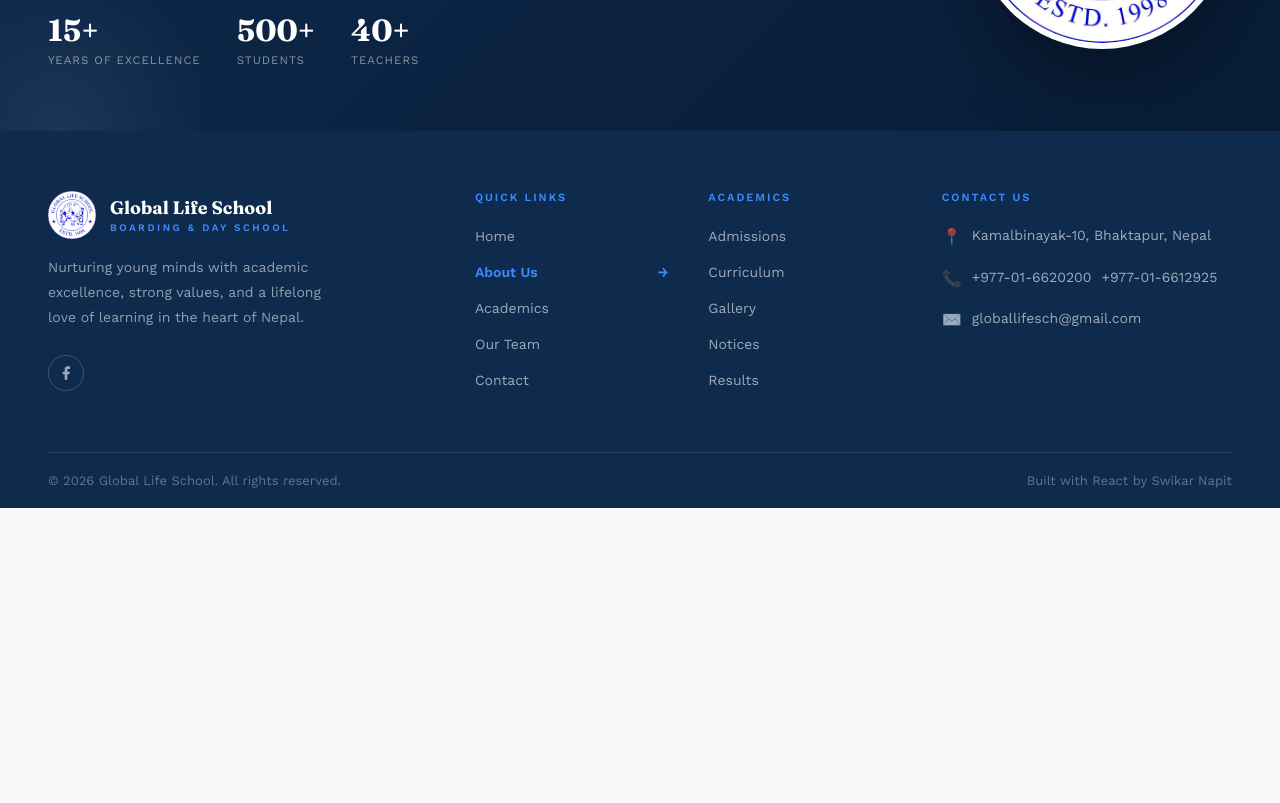
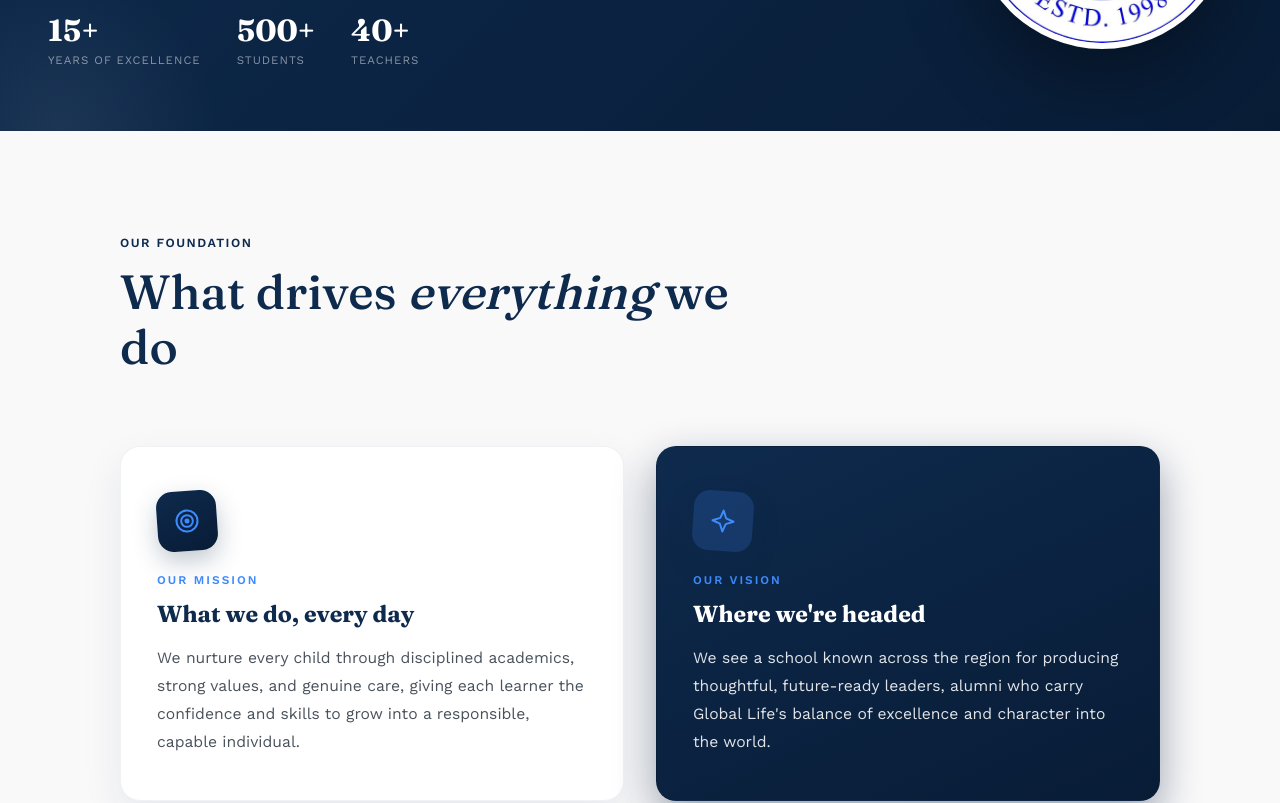
Before and after one commit to swikar-napit/globallife-web, a React (Vite) app: page /about in a window 1280 px wide. Shown: the part 360-1163 px from the top of the page. Before the commit the page ends 868 px from the top, so only its background shows below. Built offline with nearby package versions, Linux system fonts and the light colour scheme.

Commit message:
mission & vision

```diff
--- a/src/pages/About.css
+++ b/src/pages/About.css
@@ -159,3 +159,146 @@
     row-gap: 20px;
   }
 }
+/* =================================*********
+   MISSION & VISION — foundation boxes
+========================================= */
+.mv-section {
+  background: var(--page-bg);
+  padding: clamp(64px, 9vw, 104px) clamp(24px, 5vw, 48px);
+}
+
+.mv-inner {
+  max-width: 1040px;
+  margin: 0 auto;
+}
+
+.mv-intro {
+  max-width: 640px;
+  margin: 0 0 clamp(48px, 7vw, 72px);
+  text-align: left;
+}
+
+.mv-eyebrow {
+  display: block;
+  color: var(--navy, #0E2A4D);
+  font-size: 0.78rem;
+  font-weight: 700;
+  letter-spacing: 1.5px;
+  text-transform: uppercase;
+  margin-bottom: 14px;
+}
+
+.mv-heading {
+  font-family: 'Fraunces', serif;
+  font-size: clamp(2rem, 1.5rem + 2.4vw, 3rem);
+  font-weight: 500;
+  color: var(--navy, #0E2A4D);
+  line-height: 1.15;
+}
+
+.mv-heading em {
+  font-style: italic;
+  color: var(--navy, #0E2A4D);
+  font-weight: 500;
+}
+
+.mv-grid {
+  display: grid;
+  grid-template-columns: repeat(2, 1fr);
+  gap: clamp(24px, 3vw, 32px);
+}
+
+.mv-box {
+  position: relative;
+  background: #fff;
+  border-radius: 20px;
+  padding: clamp(32px, 3.5vw, 44px) clamp(28px, 3vw, 36px);
+  box-shadow: 0 16px 40px rgba(14, 42, 77, 0.08);
+  border: 1px solid rgba(14, 42, 77, 0.06);
+  transition: transform 0.28s ease, box-shadow 0.28s ease;
+}
+
+.mv-box:hover {
+  transform: translateY(-6px);
+  box-shadow: 0 26px 56px rgba(14, 42, 77, 0.13);
+}
+
+.mv-sticker {
+  width: 60px;
+  height: 60px;
+  border-radius: 16px;
+  display: flex;
+  align-items: center;
+  justify-content: center;
+  margin-bottom: 22px;
+  background: linear-gradient(155deg, var(--navy) 0%, var(--navy-deep) 100%);
+  color: var(--blue-accent);
+  transform: rotate(-4deg);
+  box-shadow: 0 10px 24px rgba(14, 42, 77, 0.25);
+}
+
+.mv-box--vision {
+  background: linear-gradient(155deg, var(--navy) 0%, var(--navy-deep) 100%);
+  border-color: transparent;
+  box-shadow: 0 16px 40px rgba(8, 28, 54, 0.4);
+}
+
+.mv-box--vision:hover {
+  box-shadow: 0 26px 56px rgba(8, 28, 54, 0.5);
+}
+
+.mv-box--vision .mv-sticker {
+  transform: rotate(4deg);
+  background: rgba(61, 139, 253, 0.18);
+  color: var(--blue-accent);
+}
+
+.mv-sticker svg {
+  width: 28px;
+  height: 28px;
+}
+
+.mv-box-label {
+  display: block;
+  font-size: 0.74rem;
+  font-weight: 700;
+  letter-spacing: 2px;
+  text-transform: uppercase;
+  color: var(--blue-accent);
+  margin-bottom: 12px;
+}
+
+.mv-box--vision .mv-box-label {
+  color: var(--blue-accent);
+}
+
+.mv-box-title {
+  font-family: 'Fraunces', serif;
+  font-size: clamp(1.25rem, 1.1rem + 0.5vw, 1.45rem);
+  font-weight: 700;
+  color: var(--navy);
+  margin-bottom: 14px;
+  line-height: 1.3;
+}
+
+.mv-box--vision .mv-box-title {
+  color: #fff;
+}
+
+.mv-box-text {
+  font-size: 0.98rem;
+  line-height: 1.8;
+  color: var(--charcoal);
+  opacity: 0.8;
+}
+
+.mv-box--vision .mv-box-text {
+  color: rgba(255, 255, 255, 0.88);
+  opacity: 1;
+}
+
+@media (max-width: 760px) {
+  .mv-grid {
+    grid-template-columns: 1fr;
+  }
+}
--- a/src/pages/About.jsx
+++ b/src/pages/About.jsx
@@ -37,6 +37,51 @@ function About() {
           <img src={crest} alt="Global Life School Crest" className="about-hero-crest" />
         </div>
       </section>
+
+      <section className="mv-section">
+        <div className="mv-inner">
+          <div className="mv-intro">
+            <span className="mv-eyebrow">Our Foundation</span>
+            <h2 className="mv-heading">
+              What drives <em>everything</em> we do
+            </h2>
+          </div>
+
+          <div className="mv-grid">
+            <div className="mv-box mv-box--mission">
+              <div className="mv-sticker">
+                <svg viewBox="0 0 24 24" fill="none" stroke="currentColor" strokeWidth="1.7" strokeLinecap="round" strokeLinejoin="round">
+                  <circle cx="12" cy="12" r="9" />
+                  <circle cx="12" cy="12" r="5" />
+                  <circle cx="12" cy="12" r="1.3" fill="currentColor" />
+                </svg>
+              </div>
+              <span className="mv-box-label">Our Mission</span>
+              <h3 className="mv-box-title">What we do, every day</h3>
+              <p className="mv-box-text">
+                We nurture every child through disciplined academics, strong
+                values, and genuine care, giving each learner the confidence
+                and skills to grow into a responsible, capable individual.
+              </p>
+            </div>
+
+            <div className="mv-box mv-box--vision">
+              <div className="mv-sticker">
+                <svg viewBox="0 0 24 24" fill="none" stroke="currentColor" strokeWidth="1.7" strokeLinecap="round" strokeLinejoin="round">
+                  <path d="M12 3 L14.5 9.5 21 12 14.5 14.5 12 21 9.5 14.5 3 12 9.5 9.5 Z" />
+                </svg>
+              </div>
+              <span className="mv-box-label">Our Vision</span>
+              <h3 className="mv-box-title">Where we're headed</h3>
+              <p className="mv-box-text">
+                We see a school known across the region for producing
+                thoughtful, future-ready leaders, alumni who carry Global
+                Life's balance of excellence and character into the world.
+              </p>
+            </div>
+          </div>
+        </div>
+      </section>
     </>
   )
 }
```
